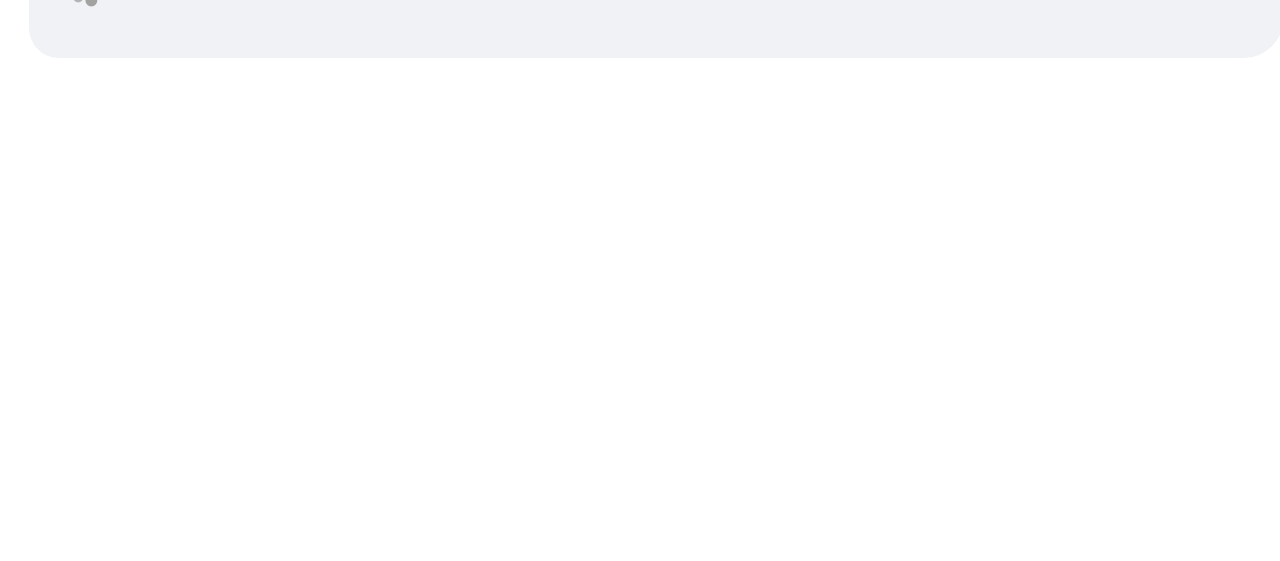
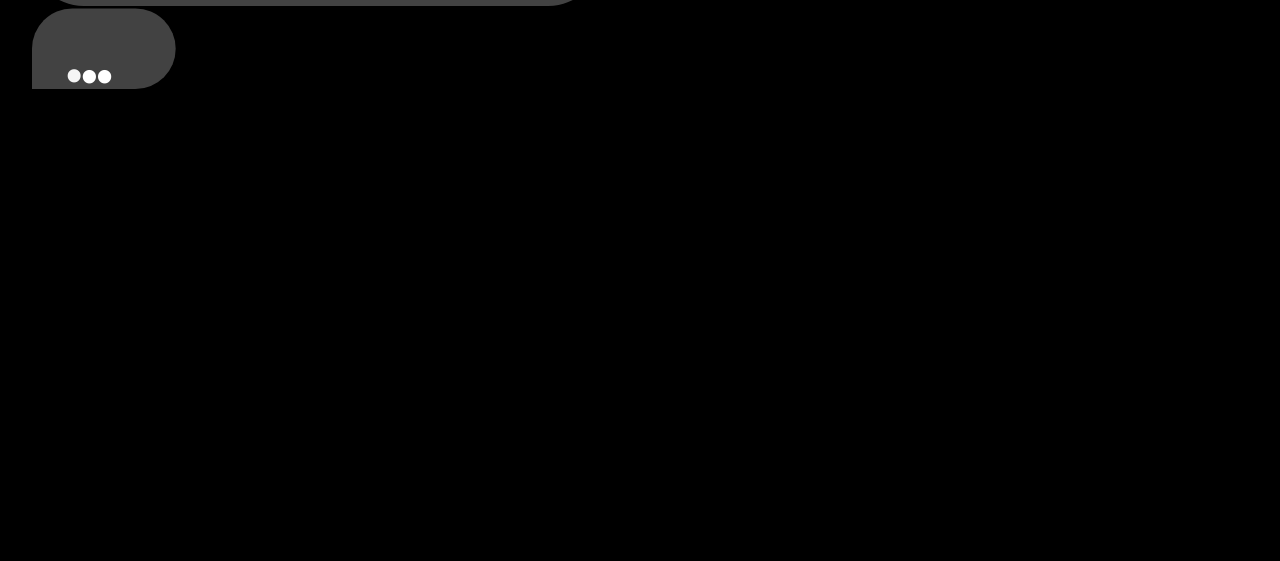
Before and after one commit to mdvsh/iMessageWebsite, a plain HTML site: page index.html in a window 1280 px wide. Shown: the part 239-800 px from the top of the page. Drawn offline with Linux system fonts and the light colour scheme.

Commit message:
updated stuff

```diff
--- a/index.html
+++ b/index.html
@@ -6,9 +6,6 @@
 <meta charset="utf-8">
 <link href="https://fonts.googleapis.com/css?family=Montserrat|Roboto&display=swap" rel="stylesheet">
 <meta name="viewport" content="width=device-width, initial-scale=1, maximum-scale=1" />
-<link rel="apple-touch-icon" sizes="72x72" href="apple-touch-ipad.png" />
-<link rel="apple-touch-icon" sizes="114x114" href="apple-touch-iphone4.png" />
-<link rel="apple-touch-icon" sizes="144x144" href="apple-touch-ipad-retina.png" />
 <link rel="stylesheet" type="text/css" media="screen" href="style.css" />
 <body>
   <div class="messages"></div>
--- a/script.js
+++ b/script.js
@@ -2,11 +2,11 @@
 window.onload = function() {
 
     var messagesEl = document.querySelector('.messages');
-    var typingSpeed = 20;
+    var speed = 28;
     var loadingText = '<b>.</b><b>.</b><b>.</b>';
-    var messageIndex = 0;
+    var indM = 0;
 
-    var getCurrentTime = function() {
+    var getTime = function() {
       var date = new Date();
       var hours =  date.getHours();
       var minutes =  date.getMinutes();
@@ -17,27 +17,44 @@ window.onload = function() {
     }
 
     var messages = [
-      'Well, Hello There 👋',
+      'Well, Hello There',
       'My name is Madhav Sharma',
-      'And I\'m a sixteen year-old student and web developer from New Delhi, India',
+      'And I\'m a sixteen year-old student from New Delhi, India',
       '...who does quizzing and is deeply in 💖 with Machine Learning.',
       'I\'m currently working on an amazing project for The Conrad Challenge 🚀',
       'See my Machine Learning work and other endeavours on <a target="_blank" href="https://github.com/pseudocodenerd">GitHub</a> or on <a target="_blank" href="https://www.kaggle.com/sharmadhav">Kaggle</a>',
       'If you\'d like to get in touch, feel free to <a href="mailto:talktosharmadhav@gmail.com">email</a> me or connect with me on <a target="_blank" href="https://www.linkedin.com/in/sharmadhav03">LinkedIn</a>',
       'You can also visit my other website <a target="_blank" href="https://www.madhavsharma.me/">here</a>',
-      getCurrentTime(),
+      getTime(),
       '🖖 <i>Cheerio!</i>'
     ]
 
-    var getFontSize = function() {
+    var sizeText = function() {
       return parseInt(getComputedStyle(document.body).getPropertyValue('font-size'));
     }
 
-    var pxToRem = function(px) {
-      return px / getFontSize() + 'rem';
+    var convertSize = function(px) {
+      return px / sizeText() + 'rem';
     }
 
-    var createBubbleElements = function(message, position) {
+    var getSize = function(elements) {
+      return dimensions = {
+        loading: {
+          w: '4rem',
+          h: '2.25rem'
+        },
+        bubble: {
+          w: convertSize(elements.bubble.offsetWidth + 3),
+          h: convertSize(elements.bubble.offsetHeight)
+        },
+        message: {
+          w: convertSize(elements.message.offsetWidth + 3),
+          h: convertSize(elements.message.offsetHeight)
+        }
+      }
+    }
+
+    var initialize = function(message, position) {
       var bubbleEl = document.createElement('div');
       var messageEl = document.createElement('span');
       var loadingEl = document.createElement('span');
@@ -59,34 +76,17 @@ window.onload = function() {
       }
     }
 
-    var getDimentions = function(elements) {
-      return dimensions = {
-        loading: {
-          w: '4rem',
-          h: '2.25rem'
-        },
-        bubble: {
-          w: pxToRem(elements.bubble.offsetWidth + 4),
-          h: pxToRem(elements.bubble.offsetHeight)
-        },
-        message: {
-          w: pxToRem(elements.message.offsetWidth + 4),
-          h: pxToRem(elements.message.offsetHeight)
-        }
-      }
-    }
-
-    var sendMessage = function(message, position) {
-      var loadingDuration = (message.replace(/<(?:.|\n)*?>/gm, '').length * typingSpeed) + 500;
-      var elements = createBubbleElements(message, position);
+    var send = function(message, position) {
+      var loadingDuration = (message.replace(/<(?:.|\n)*?>/gm, '').length * speed) + 500;
+      var elements = initialize(message, position);
       messagesEl.appendChild(elements.bubble);
       messagesEl.appendChild(document.createElement('br'));
-      var dimensions = getDimentions(elements);
+      var dimensions = getSize(elements);
+      elements.bubble.style.opacity = 1;
       elements.bubble.style.width = '0rem';
+      elements.message.style.width = dimensions.message.w;
       elements.bubble.style.height = dimensions.loading.h;
-      elements.message.style.width = dimensions.message.w;
       elements.message.style.height = dimensions.message.h;
-      elements.bubble.style.opacity = 1;
       var bubbleOffset = elements.bubble.offsetTop + elements.bubble.offsetHeight;
       if (bubbleOffset > messagesEl.offsetHeight) {
         var scrollMessages = anime({
@@ -95,14 +95,6 @@ window.onload = function() {
           duration: 750
         });
       }
-      var bubbleSize = anime({
-        targets: elements.bubble,
-        width: ['0rem', dimensions.loading.w],
-        marginTop: ['2.5rem', 0],
-        marginLeft: ['-2.5rem', 0],
-        duration: 800,
-        easing: 'easeOutElastic'
-      });
       var loadingLoop = anime({
         targets: elements.bubble,
         scale: [1.05, .95],
@@ -127,6 +119,14 @@ window.onload = function() {
         loop: true,
         direction: 'alternate',
         delay: function(i) {return (i * 100) + 50}
+      });
+      var bubbleSize = anime({
+        targets: elements.bubble,
+        width: ['0rem', dimensions.loading.w],
+        marginTop: ['2.5rem', 0],
+        marginLeft: ['-2.5rem', 0],
+        duration: 800,
+        easing: 'easeOutElastic'
       });
       setTimeout(function() {
         loadingLoop.pause();
@@ -153,18 +153,18 @@ window.onload = function() {
           marginTop: 0,
           marginLeft: 0,
           begin: function() {
-            if (messageIndex < messages.length) elements.bubble.classList.remove('cornered');
+            if (indM < messages.length) elements.bubble.classList.remove('cornered');
           }
         })
       }, loadingDuration - 50);
     }
 
     var sendMessages = function() {
-      var message = messages[messageIndex];
+      var message = messages[indM];
       if (!message) return;
-      sendMessage(message);
-      ++messageIndex;
-      setTimeout(sendMessages, (message.replace(/<(?:.|\n)*?>/gm, '').length * typingSpeed) + anime.random(900, 1200));
+      send(message);
+      ++indM;
+      setTimeout(sendMessages, (message.replace(/<(?:.|\n)*?>/gm, '').length * speed) + anime.random(800, 1600));
     }
 
     sendMessages();
--- a/style.css
+++ b/style.css
@@ -1,20 +1,17 @@
-:root { font-size: 1.125rem; }
-@media (min-width: 600px) { :root { font-size: 1.5rem; } }
-@media (min-width: 900px) { :root { font-size: 1.75rem; } }
-@media (min-width: 1200px) { :root { font-size: 2rem; } }
+:root { font-size: 1.5rem; }
 *, *:before, *:after {
   margin: 0;
+  box-sizing: border-box;
   padding: 0;
-  box-sizing: border-box;
 }
 body {
   display: flex;
   flex-direction: column;
+  font-family: 'Montserrat', sans-serif;
+  background: #000000;
   align-items: center;
   min-width: 100vw;
   min-height: 100vh;
-  font-family: 'Montserrat', sans-serif;
-  background: #ffffff;
 }
 .messages {
   overflow: auto;
@@ -26,30 +23,30 @@ body {
   overflow: hidden;
   display: inline-block;
   margin: 0 0 .125rem 0;
-  padding: .5rem .85rem;
-  line-height: 1.25rem;
-  border-radius: 1.25rem;
+  padding: .7rem .9rem;
+  line-height: 1.5rem;
+  border-radius: 1.55rem;
   transform-origin: 0 100%;
   vertical-align: middle;
   transition: border-radius .25s ease-out .075s;
 }
-.bubble.left.cornered {
-  border-bottom-left-radius: 0;
-}
 .bubble.left {
-  background: #f1f2f6;
+  background: #424242;
 }
 .bubble:after {
+  background-size: .5rem .5rem;
+  background-position: .5rem 0;
+  background-repeat: no-repeat;
+  transition: background-position .15s ease-in;
   content: "";
   position: absolute;
   bottom: 0;
   left: -.5rem;
   width: .5rem;
   height: .5rem;
-  background-size: .5rem .5rem;
-  background-position: .5rem 0;
-  background-repeat: no-repeat;
-  transition: background-position .15s ease-in;
+}
+.bubble.left.cornered {
+  border-bottom-left-radius: 0;
 }
 .bubble.cornered:after {
   background-position: 0 0;
@@ -61,15 +58,21 @@ body {
   opacity: 0;
 }
 .bubble a {
-  color: #2BAE66FF;
+  color: #3E50B4;
 }
 .bubble .loading {
   position: absolute;
   width: 2.25rem;
+  line-height: 1rem;
   font-size: 2rem;
-  line-height: 1rem;
 }
 .bubble .loading b {
   display: inline-block;
-  color: #A2A2A1FF;
+  color: #ffffff;
 }
+@media (min-width: 600px)
+{ :root { font-size: 1.8rem; } }
+@media (min-width: 900px)
+{ :root { font-size: 2rem; } }
+@media (min-width: 1200px)
+{ :root { font-size: 2.2rem; } }
```
